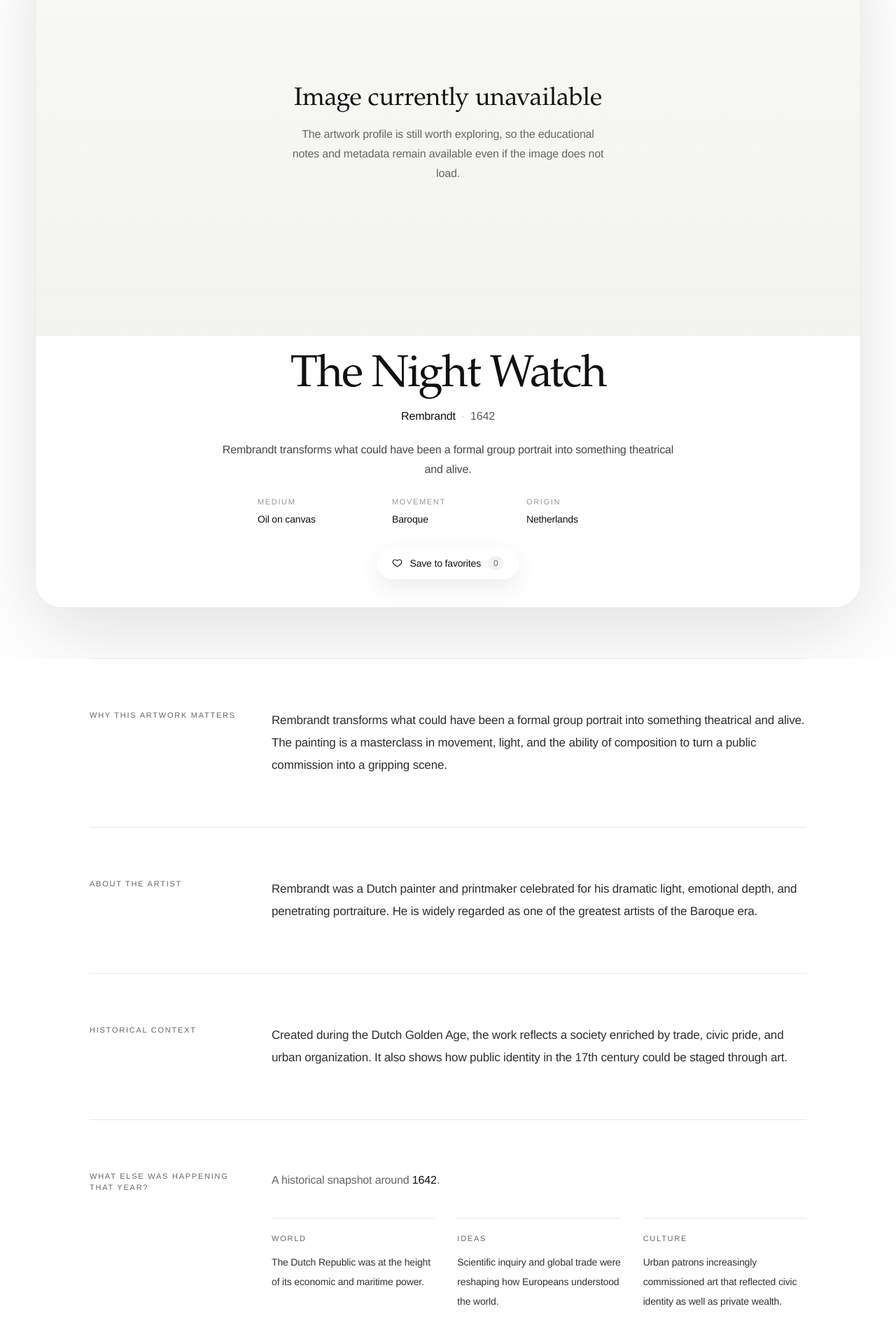
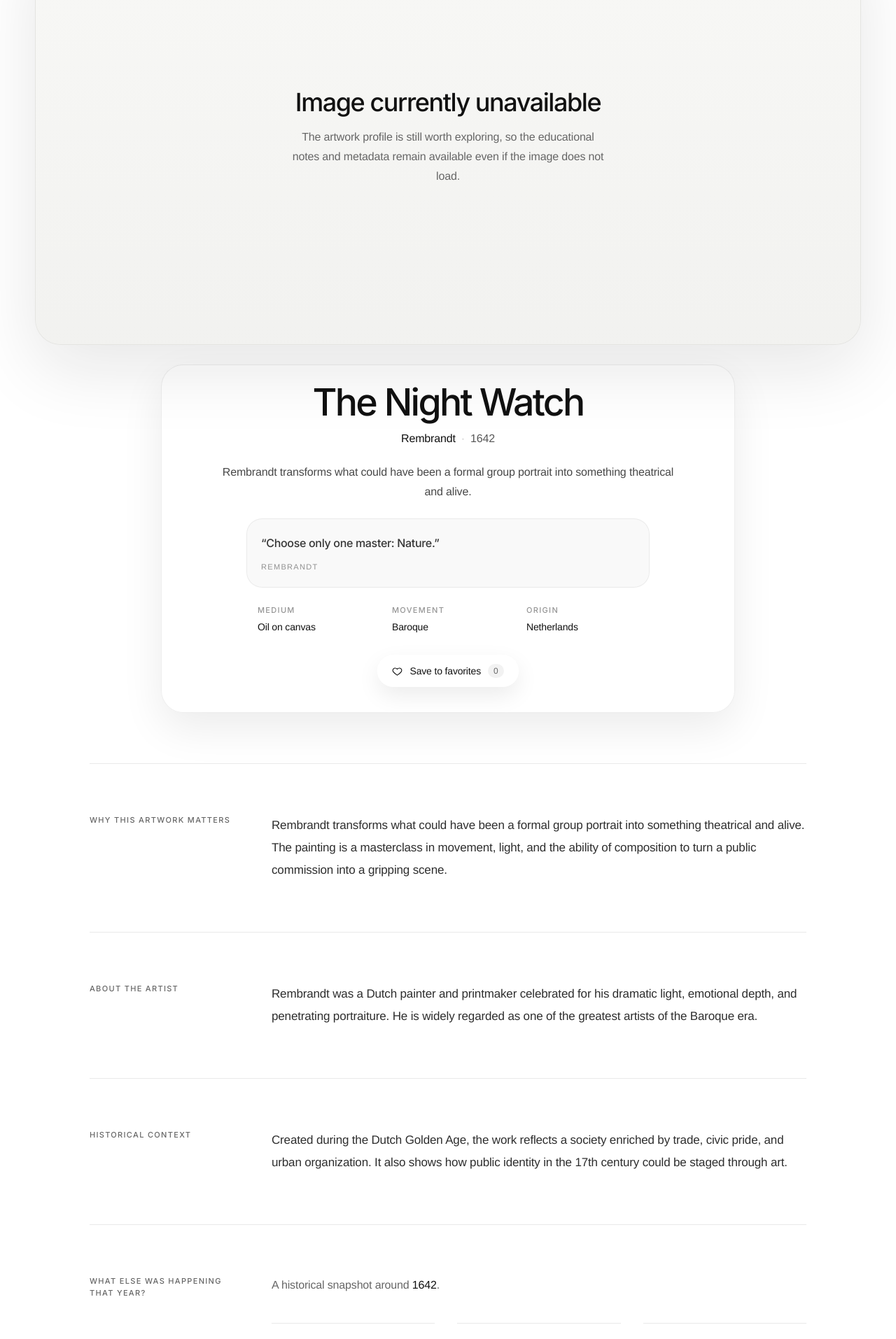
Before and after one commit to gabos-cmd/articulated, a Next.js app: page / in a window 1280 px wide. Shown: the part 240-2154 px from the top of the page at 70% size. Built offline with nearby package versions, Linux system fonts and the light colour scheme; no server answers.

Commit message:
final thing i hope

```diff
--- a/app/globals.css
+++ b/app/globals.css
@@ -1,8 +1,11 @@
+@import url("https://fonts.googleapis.com/css2?family=Inter:wght@400;500;600&display=swap");
 @import "tailwindcss";
 
 :root {
   --font-body:
     "Avenir Next", "Helvetica Neue", Helvetica, "Segoe UI", sans-serif;
+  --font-heading:
+    "Inter", "Avenir Next", "Helvetica Neue", Helvetica, "Segoe UI", sans-serif;
   --font-display:
     "Iowan Old Style", "Baskerville", "Palatino Linotype", Georgia, serif;
   --background: #ffffff;
@@ -29,6 +32,7 @@
   --color-accent: var(--accent);
   --color-accent-soft: var(--accent-soft);
   --font-sans: var(--font-body);
+  --font-heading: var(--font-heading);
   --font-display: var(--font-display);
 }
 
--- a/app/loading.tsx
+++ b/app/loading.tsx
@@ -15,9 +15,11 @@ export default function Loading() {
         </div>
         <div className="mx-auto mt-8 max-w-[1380px]">
           <div className="flex min-h-[calc(100vh-6rem)] items-center justify-center">
-            <div className="w-full max-w-[1180px] overflow-hidden rounded-[2.35rem] border border-black/8 bg-white/75 shadow-[0_34px_110px_rgba(17,17,17,0.08)]">
-              <div className="loading-shimmer min-h-[58vh] bg-[linear-gradient(180deg,rgba(0,0,0,0.035),rgba(0,0,0,0.015))] sm:min-h-[66vh] lg:min-h-[72vh]" />
-              <div className="px-6 pb-7 pt-6 text-center sm:px-10 sm:pb-9 sm:pt-7 lg:px-14 lg:pb-10">
+            <div className="w-full max-w-[1180px]">
+              <div className="loading-shimmer overflow-hidden rounded-[2.3rem] border border-black/8 bg-[linear-gradient(180deg,rgba(0,0,0,0.035),rgba(0,0,0,0.015))] shadow-[0_34px_110px_rgba(17,17,17,0.08)]">
+                <div className="min-h-[58vh] sm:min-h-[66vh] lg:min-h-[74vh]" />
+              </div>
+              <div className="mx-auto mt-7 w-full max-w-[820px] rounded-[2rem] border border-black/7 bg-white/90 px-6 pb-7 pt-6 text-center shadow-[0_22px_60px_rgba(17,17,17,0.06)] sm:px-10 sm:pb-9 sm:pt-7">
                 <div className="loading-shimmer mx-auto h-14 w-full max-w-3xl rounded-full bg-black/[0.04]" />
                 <div className="loading-shimmer mx-auto mt-4 h-6 w-64 rounded-full bg-black/[0.04]" />
                 <div className="loading-shimmer mx-auto mt-5 h-5 w-full max-w-2xl rounded-full bg-black/[0.03]" />
--- a/components/ArtworkCard.tsx
+++ b/components/ArtworkCard.tsx
@@ -30,10 +30,11 @@ export function ArtworkCard({
   return (
     <article className="mx-auto mt-8 max-w-[1380px] sm:mt-10">
       <section className="relative flex min-h-[calc(100vh-6rem)] items-center justify-center">
-        <div className="group relative w-full max-w-[1180px] overflow-hidden rounded-[2.35rem] border border-black/8 bg-white/70 shadow-[0_34px_110px_rgba(17,17,17,0.12)] backdrop-blur-[18px] transition duration-500 ease-out hover:-translate-y-1 hover:shadow-[0_46px_125px_rgba(17,17,17,0.16)]">
+        <div className="w-full max-w-[1180px]">
+          <div className="group relative overflow-hidden rounded-[2.3rem] border border-black/8 bg-[#f7f7f4] shadow-[0_34px_100px_rgba(17,17,17,0.1)]">
             {imageUnavailable ? (
-            <div className="flex min-h-[58vh] w-full flex-col items-center justify-center bg-[linear-gradient(180deg,rgba(248,248,246,0.98),rgba(241,241,239,0.88))] px-8 text-center sm:min-h-[66vh] lg:min-h-[72vh]">
-              <span className="font-display text-3xl text-foreground sm:text-4xl">
+              <div className="flex min-h-[58vh] w-full flex-col items-center justify-center bg-[linear-gradient(180deg,rgba(248,248,246,0.98),rgba(241,241,239,0.88))] px-8 text-center sm:min-h-[66vh] lg:min-h-[74vh]">
+                <span className="font-heading text-3xl font-[500] tracking-[-0.04em] text-foreground sm:text-4xl">
                   Image currently unavailable
                 </span>
                 <p className="mt-4 max-w-md text-sm leading-7 text-muted sm:text-base">
@@ -43,7 +44,7 @@ export function ArtworkCard({
                 </p>
               </div>
             ) : (
-            <div className="relative min-h-[58vh] overflow-hidden bg-[#f7f7f4] sm:min-h-[66vh] lg:min-h-[72vh]">
+              <div className="relative min-h-[58vh] overflow-hidden bg-[#f7f7f4] sm:min-h-[66vh] lg:min-h-[74vh]">
                 <div className="absolute inset-0">
                   <Image
                     fill
@@ -55,9 +56,9 @@ export function ArtworkCard({
                     sizes="100vw"
                     src={artwork.imageUrl ?? ""}
                   />
-                <div className="absolute inset-0 bg-[radial-gradient(circle_at_top,rgba(255,255,255,0.3),transparent_52%),linear-gradient(180deg,rgba(255,255,255,0.08),rgba(255,255,255,0.38))]" />
+                  <div className="absolute inset-0 bg-[radial-gradient(circle_at_top,rgba(255,255,255,0.3),transparent_52%),linear-gradient(180deg,rgba(255,255,255,0.08),rgba(255,255,255,0.34))]" />
                 </div>
-              <div className="relative min-h-[58vh] sm:min-h-[66vh] lg:min-h-[72vh]">
+                <div className="relative min-h-[58vh] sm:min-h-[66vh] lg:min-h-[74vh]">
                   <Image
                     fill
                     priority
@@ -65,15 +66,16 @@ export function ArtworkCard({
                     alt={artwork.imageAlt}
                     className="object-contain transition-transform duration-700 ease-out group-hover:scale-[1.02]"
                     onError={() => setImageUnavailable(true)}
-                  sizes="(max-width: 1280px) 100vw, 72vw"
+                    sizes="(max-width: 1280px) 100vw, 78vw"
                     src={artwork.imageUrl ?? ""}
                   />
                 </div>
               </div>
             )}
+          </div>
 
-          <div className="px-6 pb-7 pt-6 text-center sm:px-10 sm:pb-9 sm:pt-7 lg:px-14 lg:pb-10">
-            <h1 className="mx-auto max-w-4xl font-display text-[2.75rem] leading-[0.95] tracking-[-0.03em] text-foreground sm:text-[3.5rem] lg:text-[4rem]">
+          <div className="mx-auto mt-7 w-full max-w-[820px] rounded-[2rem] border border-black/7 bg-white/92 px-6 pb-7 pt-6 text-center shadow-[0_22px_60px_rgba(17,17,17,0.08)] sm:px-10 sm:pb-9 sm:pt-7">
+            <h1 className="mx-auto max-w-4xl font-heading text-[2.45rem] font-[500] leading-[0.95] tracking-[-0.05em] text-foreground sm:text-[3rem] lg:text-[3.35rem]">
               {artwork.title}
             </h1>
             <p className="mt-3 text-[15px] leading-7 text-black/66 sm:text-base">
@@ -84,6 +86,17 @@ export function ArtworkCard({
             <p className="mx-auto mt-5 max-w-2xl text-[15px] leading-7 text-black/72 sm:text-base">
               {heroDescription}
             </p>
+
+            {artwork.artistQuote ? (
+              <blockquote className="mx-auto mt-6 max-w-xl rounded-[1.4rem] border border-black/6 bg-black/[0.025] px-5 py-5 text-left">
+                <p className="font-heading text-[1rem] font-[450] leading-7 tracking-[-0.02em] text-foreground/84">
+                  “{artwork.artistQuote}”
+                </p>
+                <footer className="mt-3 text-[11px] font-medium uppercase tracking-[0.12em] text-black/42">
+                  {artwork.artist}
+                </footer>
+              </blockquote>
+            ) : null}
 
             <dl className="mx-auto mt-6 flex max-w-3xl flex-wrap items-start justify-center gap-x-8 gap-y-4 text-left">
               <MetadataItem label="Medium" value={artwork.medium} />
@@ -124,7 +137,7 @@ function MetadataItem({
 }) {
   return (
     <div className="min-w-[10rem] flex-1 sm:flex-none">
-      <dt className="text-[11px] font-medium uppercase tracking-[0.15em] text-black/42">
+      <dt className="font-heading text-[11px] font-medium uppercase tracking-[0.12em] text-black/42">
         {label}
       </dt>
       <dd className="mt-1 text-sm leading-6 text-foreground">{value}</dd>
--- a/components/InfoSection.tsx
+++ b/components/InfoSection.tsx
@@ -14,7 +14,7 @@ export function InfoSection({
   return (
     <section className="grid gap-5 border-t border-line py-14 sm:py-18 md:grid-cols-[220px_minmax(0,1fr)] md:gap-10">
       <div>
-        <p className="text-[11px] font-medium uppercase tracking-[0.16em] text-muted">
+        <p className="font-heading text-[11px] font-medium uppercase tracking-[0.12em] text-muted">
           {title}
         </p>
       </div>
@@ -22,7 +22,7 @@ export function InfoSection({
         <p
           className={
             isPrompt
-              ? "max-w-3xl font-display text-[1.8rem] leading-[1.36] tracking-[-0.02em] text-foreground sm:text-[2.25rem]"
+              ? "max-w-3xl font-heading text-[1.8rem] font-[500] leading-[1.28] tracking-[-0.045em] text-foreground sm:text-[2.2rem]"
               : "max-w-3xl text-[16px] leading-8 text-foreground/88 sm:text-[17px]"
           }
         >
--- a/components/SiteNav.tsx
+++ b/components/SiteNav.tsx
@@ -36,7 +36,7 @@ export function SiteNav({ variant = "page" }: SiteNavProps) {
       >
         <img
           alt="Articulated"
-          className="block h-auto w-[148px] sm:w-[174px]"
+          className="block h-auto w-[134px] sm:w-[158px]"
           height={394}
           src="/Logo.png"
           width={1511}
--- a/components/YearMomentsCard.tsx
+++ b/components/YearMomentsCard.tsx
@@ -12,7 +12,7 @@ export function YearMomentsCard({
   return (
     <section className="grid gap-5 border-t border-line py-14 sm:py-18 md:grid-cols-[220px_minmax(0,1fr)] md:gap-10">
       <div>
-        <p className="text-[11px] font-medium uppercase tracking-[0.16em] text-muted">
+        <p className="font-heading text-[11px] font-medium uppercase tracking-[0.12em] text-muted">
           What else was happening that year?
         </p>
       </div>
@@ -28,7 +28,7 @@ export function YearMomentsCard({
               key={`${moment.label}-${index}`}
               className="border-t border-line pt-5"
             >
-              <p className="text-[11px] font-medium uppercase tracking-[0.16em] text-muted">
+              <p className="font-heading text-[11px] font-medium uppercase tracking-[0.12em] text-muted">
                 {moment.label}
               </p>
               <p className="mt-3 text-sm leading-7 text-foreground/86">
--- a/data/curatedPaintings.ts
+++ b/data/curatedPaintings.ts
@@ -6,6 +6,7 @@ export type CuratedPaintingSeed = {
   artistWikipediaTitle: string;
   title: string;
   artist: string;
+  artistQuote?: string;
   date: string;
   year: number;
   medium: string;
@@ -26,6 +27,7 @@ export const curatedPaintings: CuratedPaintingSeed[] = [
     artistWikipediaTitle: "Vincent van Gogh",
     title: "The Starry Night",
     artist: "Vincent van Gogh",
+    artistQuote: "What is done in love is done well.",
     date: "1889",
     year: 1889,
     medium: "Oil on canvas",
@@ -170,6 +172,7 @@ export const curatedPaintings: CuratedPaintingSeed[] = [
     artistWikipediaTitle: "Claude Monet",
     title: "Impression, Sunrise",
     artist: "Claude Monet",
+    artistQuote: "Color is my day-long obsession, joy and torment.",
     date: "1872",
     year: 1872,
     medium: "Oil on canvas",
@@ -242,6 +245,7 @@ export const curatedPaintings: CuratedPaintingSeed[] = [
     artistWikipediaTitle: "Rembrandt",
     title: "The Night Watch",
     artist: "Rembrandt",
+    artistQuote: "Choose only one master: Nature.",
     date: "1642",
     year: 1642,
     medium: "Oil on canvas",
--- a/lib/artwork.ts
+++ b/lib/artwork.ts
@@ -7,6 +7,7 @@ export type Artwork = {
   id: string;
   title: string;
   artist: string;
+  artistQuote?: string | null;
   date: string;
   year: number | null;
   medium: string;
--- a/lib/fetchArtwork.ts
+++ b/lib/fetchArtwork.ts
@@ -50,6 +50,7 @@ async function hydratePainting(
     id: painting.id,
     title: paintingPage?.title?.trim() || painting.title,
     artist: painting.artist,
+    artistQuote: painting.artistQuote ?? null,
     date: painting.date,
     year: painting.year,
     medium: painting.medium,
```
Lines whose indentation alone changed are shown as unchanged.
